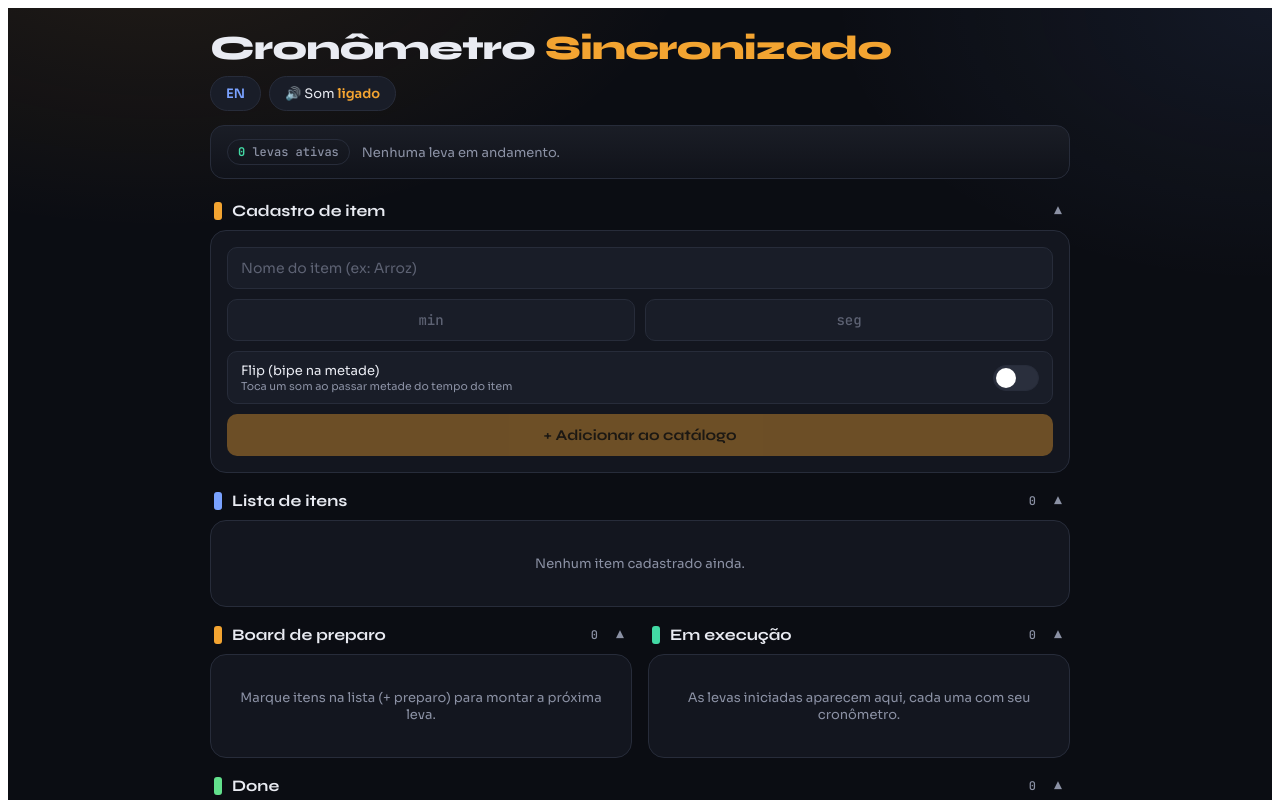
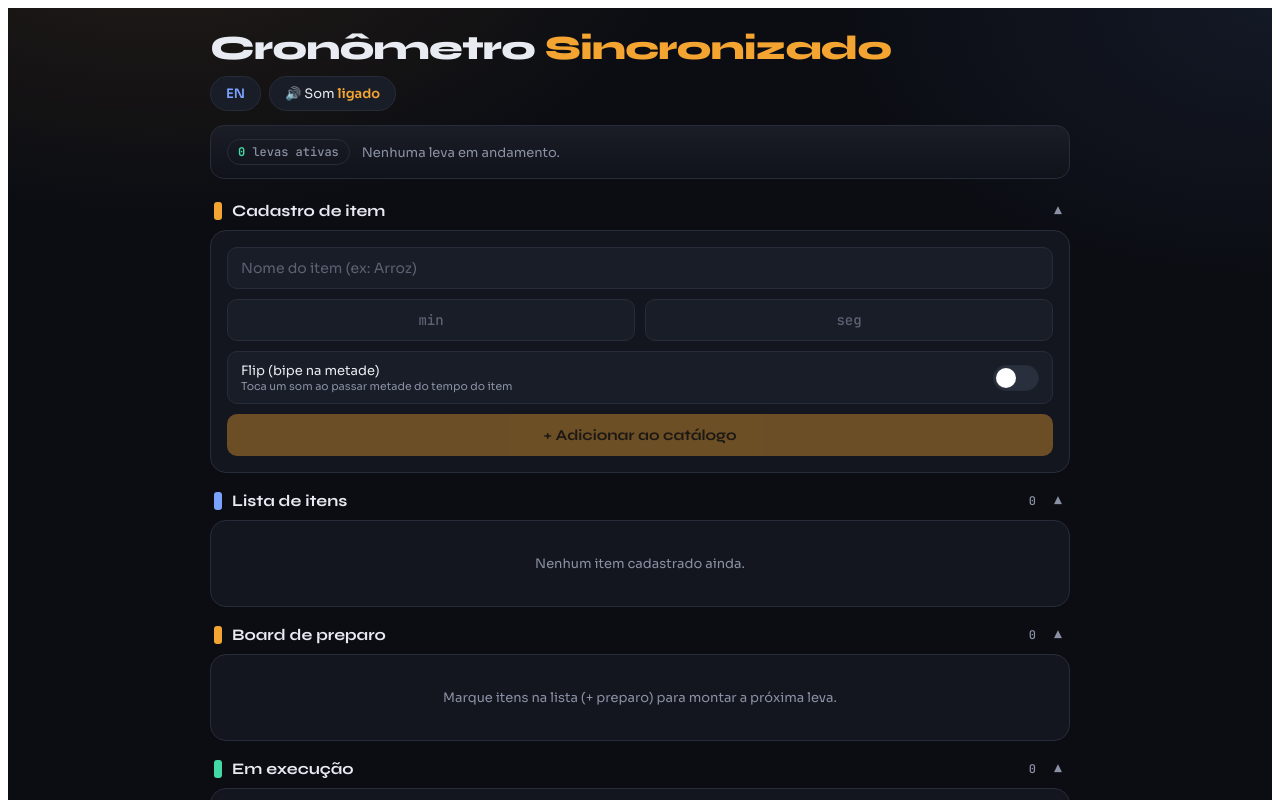
Before and after one commit to jeffersonlv/Timerkitchen-, a React (Vite) app: page / in a window 1280 px wide. Shown: the top 800 px of the page. Built offline with nearby package versions, Linux system fonts and the light colour scheme.

Commit message:
fix: sections 3+4 back to stacked rows, cards grid stays horizontal

```diff
--- a/src/App.jsx
+++ b/src/App.jsx
@@ -596,10 +596,8 @@ export default function App() {
           )}
         </div>
 
-        {/* 3 + 4 SIDE-BY-SIDE */}
-        <div className="cs-pair">
-          {/* 3. BOARD */}
-          <div className="cs-sec">
+        {/* 3. BOARD */}
+        <div className="cs-sec">
             {secHead('--amber', t('sec3Title'), stagedItems.length, 'board')}
             {!collapsed.board && (
               <div className="cs-panel">
@@ -629,8 +627,8 @@ export default function App() {
             )}
           </div>
 
-          {/* 4. RUNNING */}
-          <div className="cs-sec">
+        {/* 4. RUNNING */}
+        <div className="cs-sec">
             {secHead('--mint', t('sec4Title'), active.length, 'running')}
             {!collapsed.running && (
               <div className="cs-panel">
@@ -675,7 +673,6 @@ export default function App() {
               </div>
             )}
           </div>
-        </div>
 
         {/* 5. DONE */}
         <div className="cs-sec">
```
